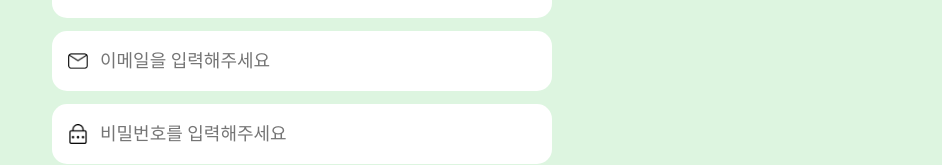
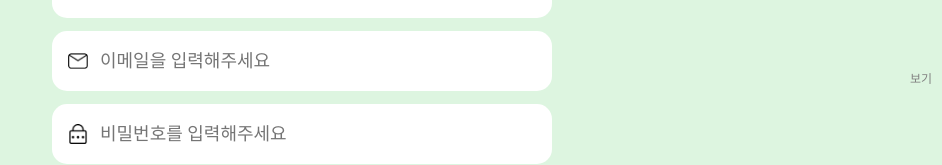
Before and after one commit to pknu-wap/2025_1_WEB_2, a React (Create React App) app in the folder client/: page /join in a window 1280 px wide. Shown: the part 323-488 px from the top of the page, without its empty margins (338-1280 px from the left). Built offline with nearby package versions, Linux system fonts and the light colour scheme; a web font is replaced by a local one.

Commit message:
feature : 로그인 유효성 검사 구현

```diff
--- a/client/src/assets/Join/Join.module.css
+++ b/client/src/assets/Join/Join.module.css
@@ -91,3 +91,19 @@
     width: 12px;
     height: auto;
   }
+  .toggle_btn {
+    position: absolute;
+    right: 10px;
+    top: 50%;
+    transform: translateY(-50%);
+    font-size: 12px;
+    cursor: pointer;
+    color: gray;
+  }
+
+  .error_text {
+    color: red;
+    font-size: 12px;
+    margin-top: 4px;
+    margin-left: 36px;
+  }
--- a/client/src/components/Join/InputForm.js
+++ b/client/src/components/Join/InputForm.js
@@ -1,15 +1,34 @@
 import React from "react";
 import styles from "../../assets/Join/Join.module.css";
 
-const InputForm = ({ icon, type, placeholder }) => {
+const InputForm = ({
+  icon,
+  type,
+  placeholder,
+  value,
+  onChange,
+  error,
+  togglePassword,
+  showPassword,
+}) => {
   return (
     <div className={styles.input_wrapper}>
-      <img src={icon} alt="입력 아이콘" className={styles.input_icon} />
+      <img src={icon} alt="아이콘" className={styles.input_icon} />
       <input
         type={type}
         placeholder={placeholder}
         className={styles.login_input}
+        value={value}
+        onChange={onChange}
       />
+      {/* 비밀번호 보기 토글 버튼 */}
+      {togglePassword && (
+        <span className={styles.toggle_btn} onClick={togglePassword}>
+          {showPassword ? "숨기기" : "보기"}
+        </span>
+      )}
+      {/* 에러 메시지 */}
+      {error && <p className={styles.error_text}>{error}</p>}
     </div>
   );
 };
--- a/client/src/pages/JoinPage.js
+++ b/client/src/pages/JoinPage.js
@@ -1,15 +1,13 @@
-import React, { useEffect } from "react";
+import React, { useEffect, useState } from "react";
 import InputForm from "../components/Join/InputForm";
 import emailIcon from "../assets/이메일 인풋 이미지.png";
 import passwordIcon from "../assets/비밀번호 인풋 이미지.png";
 import nicknameIcon from "../assets/nicknameIcon.png";
 import Logo from "../assets/logo.png";
-import loginIcon from "../assets/로그인 버튼 이미지.png";
 import signupIcon from "../assets/회원가입 버튼 이미지.png";
 import styles from "../assets/Join/Join.module.css";
 
 const JoinPage = () => {
-  // 헤더 없애는 코드
   useEffect(() => {
     const header = document.querySelector("header");
     if (header) header.style.display = "none";
@@ -17,6 +15,64 @@ const JoinPage = () => {
       if (header) header.style.display = "";
     };
   }, []);
+
+  const [nickname, setNickname] = useState("");
+  const [email, setEmail] = useState("");
+  const [password, setPassword] = useState("");
+  const [passwordCheck, setPasswordCheck] = useState("");
+
+  const [nicknameError, setNicknameError] = useState("");
+  const [emailError, setEmailError] = useState("");
+  const [passwordMatchError, setPasswordMatchError] = useState("");
+
+  const [showPassword, setShowPassword] = useState(false);
+
+  const handleNicknameChange = (e) => {
+    const value = e.target.value;
+    setNickname(value);
+    setNicknameError(value.length > 10 ? "닉네임은 10자 이내여야 합니다." : "");
+  };
+
+  const handleEmailChange = (e) => {
+    const value = e.target.value;
+    setEmail(value);
+    const emailRegex = /^[^\s@]+@[^\s@]+\.[^\s@]+$/;
+    setEmailError(
+      emailRegex.test(value) ? "" : "올바른 이메일 형식이 아닙니다."
+    );
+  };
+
+  const handlePasswordChange = (e) => {
+    const value = e.target.value;
+    setPassword(value);
+    if (passwordCheck) {
+      setPasswordMatchError(
+        value === passwordCheck ? "" : "비밀번호가 일치하지 않습니다."
+      );
+    }
+  };
+
+  const handlePasswordCheckChange = (e) => {
+    const value = e.target.value;
+    setPasswordCheck(value);
+    if (value) {
+      setPasswordMatchError(
+        password === value ? "" : "비밀번호가 일치하지 않습니다."
+      );
+    } else {
+      setPasswordMatchError("");
+    }
+  };
+
+  const handleSubmit = () => {
+    if (nicknameError || emailError || passwordMatchError) {
+      alert("입력한 정보를 확인해주세요.");
+      return;
+    }
+
+    alert("회원가입 성공!");
+  };
+
   return (
     <div className={styles.login_container}>
       <img src={Logo} alt="로고" className="login-logo" />
@@ -25,23 +81,36 @@ const JoinPage = () => {
           icon={nicknameIcon}
           type="text"
           placeholder="닉네임을 입력해주세요"
+          value={nickname}
+          onChange={handleNicknameChange}
+          error={nicknameError}
         />
         <InputForm
           icon={emailIcon}
           type="email"
           placeholder="이메일을 입력해주세요"
+          value={email}
+          onChange={handleEmailChange}
+          error={emailError}
         />
         <InputForm
           icon={passwordIcon}
-          type="password"
+          type={showPassword ? "text" : "password"}
           placeholder="비밀번호를 입력해주세요"
+          value={password}
+          onChange={handlePasswordChange}
+          togglePassword={() => setShowPassword(!showPassword)}
+          showPassword={showPassword}
         />
         <InputForm
           icon={passwordIcon}
-          type="password"
+          type={showPassword ? "text" : "password"}
           placeholder="비밀번호를 확인해주세요"
+          value={passwordCheck}
+          onChange={handlePasswordCheckChange}
+          error={passwordMatchError}
         />
-        <button className={styles.login_button}>
+        <button className={styles.login_button} onClick={handleSubmit}>
           <img
             src={signupIcon}
             alt="회원가입 아이콘"
```
